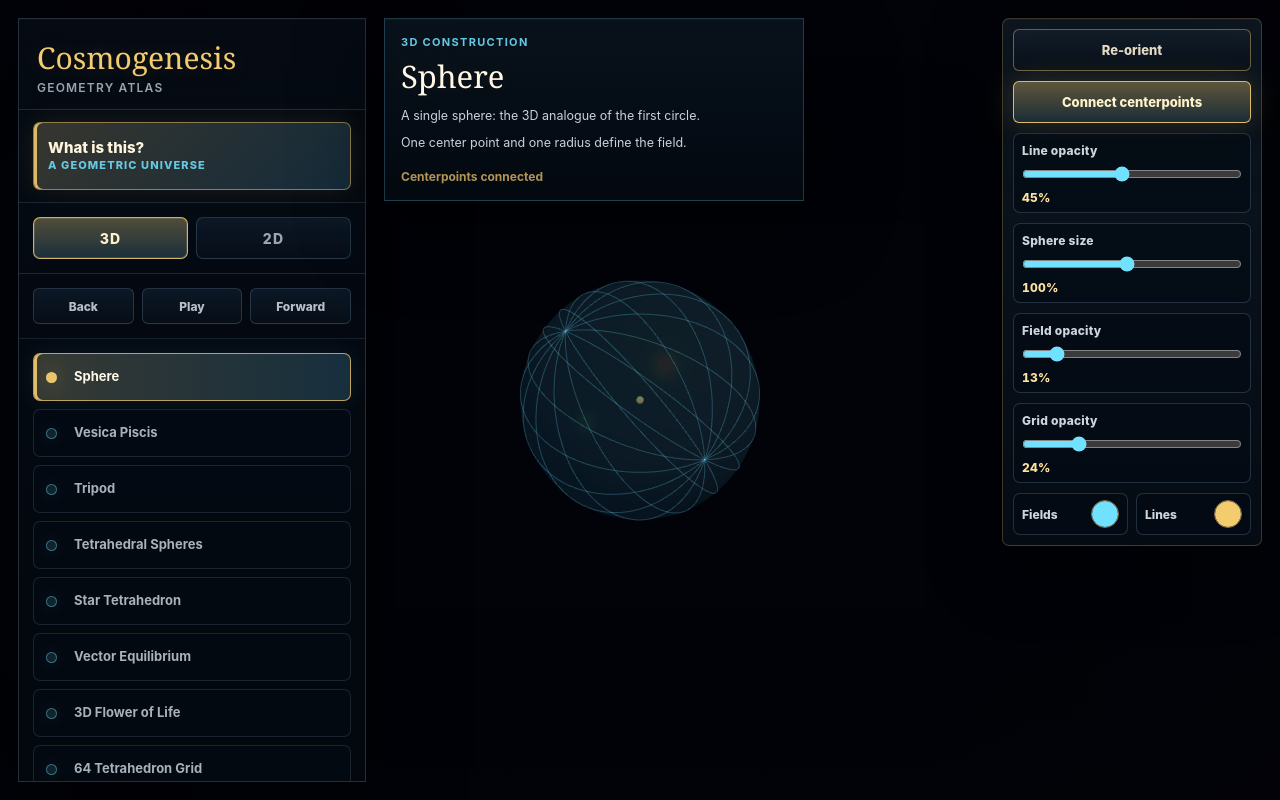
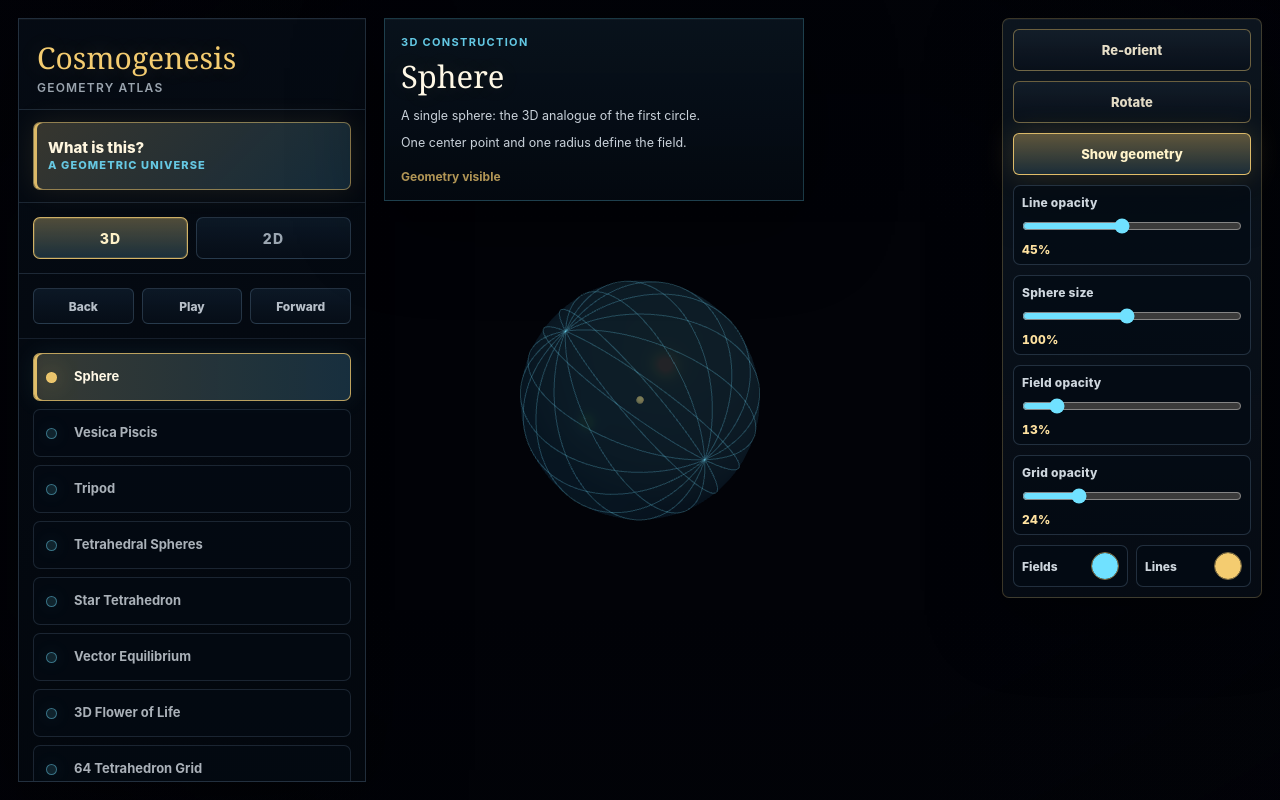
Before and after one commit to jrosenwald/cosmogenesis, a website built with Vite: page index.html in a window 1280 px wide. Built offline with nearby package versions, Linux system fonts and the light colour scheme; animation ran at ten frames a second.

Commit message:
Restore rotation control and rename geometry toggle

```diff
--- a/src/app.ts
+++ b/src/app.ts
@@ -61,13 +61,13 @@ const symbols3d: WorkbenchSymbol[] = [
     id: "tetra-spheres",
     label: "Tetrahedral Spheres",
     description: "Four equal spheres whose centers form a regular tetrahedron.",
-    note: "Connect centerpoints to reveal the six tetrahedron edges.",
+    note: "Use Show geometry to reveal the six tetrahedron edges.",
   },
   {
     id: "star-tetra-3d",
     label: "Star Tetrahedron",
     description: "Eight tetrahedral modules around an octahedral core, shown with circumscribing spheres.",
-    note: "Connect centerpoints to show the two interpenetrating tetrahedral edge sets.",
+    note: "Use Show geometry to show the two interpenetrating tetrahedral edge sets.",
   },
   {
     id: "vector-equilibrium-3d",
@@ -91,7 +91,7 @@ const symbols3d: WorkbenchSymbol[] = [
     id: "aether-3d",
     label: "The Aether",
     description: "An immersive 16 x 16 x 16 field of 4096 spheres extending the side-oriented 64-grid reading.",
-    note: "Drag rotates the field, Shift-drag pans, scroll moves through depth, and Connect centerpoints reveals local neighbor links.",
+    note: "Drag rotates the field, Shift-drag pans, scroll moves through depth, and Show geometry reveals local neighbor links.",
   },
 ];
 
@@ -232,6 +232,7 @@ export class CosmogenesisApp {
   private readonly infoPanel: HTMLElement;
   private readonly controlsPanel: HTMLElement;
   private readonly reorientButton: HTMLButtonElement;
+  private readonly rotateButton: HTMLButtonElement;
   private readonly connectButton: HTMLButtonElement;
   private readonly sphereSizeControl: HTMLElement;
   private readonly sphereSizeInput: HTMLInputElement;
@@ -348,10 +349,20 @@ export class CosmogenesisApp {
     this.reorientButton.textContent = "Re-orient";
     this.reorientButton.addEventListener("click", () => this.resetView());
 
+    this.rotateButton = document.createElement("button");
+    this.rotateButton.type = "button";
+    this.rotateButton.className = "panel-action-button rotate-toggle";
+    this.rotateButton.textContent = "Rotate";
+    this.rotateButton.setAttribute("aria-pressed", "false");
+    this.rotateButton.addEventListener("click", () => {
+      this.options.autoRotate3d = !this.options.autoRotate3d;
+      this.updateUI();
+    });
+
     this.connectButton = document.createElement("button");
     this.connectButton.type = "button";
     this.connectButton.className = "panel-action-button connect-center-button connect-toggle";
-    this.connectButton.textContent = "Connect centerpoints";
+    this.connectButton.textContent = "Show geometry";
     this.connectButton.setAttribute("aria-pressed", "true");
     this.connectButton.addEventListener("click", () => {
       this.connectCenters = !this.connectCenters;
@@ -437,6 +448,7 @@ export class CosmogenesisApp {
 
     this.controlsPanel.append(
       this.reorientButton,
+      this.rotateButton,
       this.connectButton,
       lineOpacityControl,
       this.sphereSizeControl,
@@ -854,6 +866,7 @@ export class CosmogenesisApp {
   private tick(time: number): void {
     this.updateSlideshow(time);
     this.updateJitterbug(time);
+    this.updateAutoRotation();
     this.metrics = resizeCanvasToDisplaySize(this.canvas);
     applyScreenSpace(this.ctx, this.metrics);
     clearCanvas(this.ctx, this.metrics.width, this.metrics.height);
@@ -910,6 +923,9 @@ export class CosmogenesisApp {
     this.slideshowControls.classList.toggle("is-visible", this.activeMode === "3d");
     this.playPauseButton.textContent = this.slideshowPlaying ? "Pause" : "Play";
     this.playPauseButton.classList.toggle("is-active", this.slideshowPlaying);
+    this.rotateButton.classList.toggle("is-visible", this.activeMode === "3d");
+    this.rotateButton.classList.toggle("is-active", this.options.autoRotate3d);
+    this.rotateButton.setAttribute("aria-pressed", this.options.autoRotate3d ? "true" : "false");
     this.connectButton.classList.toggle("is-active", this.connectCenters);
     this.connectButton.setAttribute("aria-pressed", this.connectCenters ? "true" : "false");
     this.sphereSizeControl.classList.toggle("is-visible", this.activeMode === "3d");
@@ -987,7 +1003,7 @@ export class CosmogenesisApp {
       <div class="info-kicker">${this.activeMode === "3d" ? "3D Construction" : "2D Construction"}</div>
       <h1>${title}</h1>
       ${paragraphs.map((paragraph) => `<p>${paragraph}</p>`).join("")}
-      <div class="mode-readout">${this.connectCenters ? "Centerpoints connected" : "Centerpoints hidden"}</div>
+      <div class="mode-readout">${this.connectCenters ? "Geometry visible" : "Geometry hidden"}</div>
     `;
   }
 
@@ -1219,6 +1235,7 @@ export class CosmogenesisApp {
       const dy = event.clientY - this.lastPointer.y;
 
       if (this.activeMode === "3d") {
+        this.options.autoRotate3d = false;
         if (this.active3dId === "aether-3d" && event.shiftKey) {
           this.threeView.panX = Math.max(-760, Math.min(760, this.threeView.panX - dx * 2.2));
           this.threeView.panY = Math.max(-760, Math.min(760, this.threeView.panY + dy * 2.2));
@@ -1393,6 +1410,13 @@ export class CosmogenesisApp {
     this.jitterbugReadout.textContent = `${Math.round(this.jitterbugProgress * 100)}%`;
     this.updateInfoPanel();
   }
+
+  private updateAutoRotation(): void {
+    if (this.activeMode !== "3d" || !this.options.autoRotate3d || this.aboutOpen) {
+      return;
+    }
+    this.threeView.yaw += 0.0032;
+  }
 }
 
 const getFruitCenters = (radius: number): Point[] => [
--- a/src/styles.css
+++ b/src/styles.css
@@ -968,6 +968,14 @@ button:active {
     0 14px 58px rgba(0, 0, 0, 0.34);
 }
 
+.rotate-toggle {
+  display: none;
+}
+
+.rotate-toggle.is-visible {
+  display: block;
+}
+
 .sphere-size-control {
   display: none;
   grid-template-columns: 1fr auto;
--- a/src/ui/controls.ts
+++ b/src/ui/controls.ts
@@ -65,7 +65,7 @@ export class Controls {
       this.createToggle("Labels", "showLabels"),
       this.createToggle("Circles", "showConstructionCircles"),
       this.createToggle("Points", "showLatticePoints"),
-      this.createToggle("Connect centers", "connectCenters"),
+      this.createToggle("Show geometry", "connectCenters"),
       this.createToggle("Animation", "animation"),
       this.createToggle("Auto rotate", "autoRotate3d"),
     );
```
Also changed, not shown: PROJECT_CONTEXT.md (+1 -1 lines), README.md.
